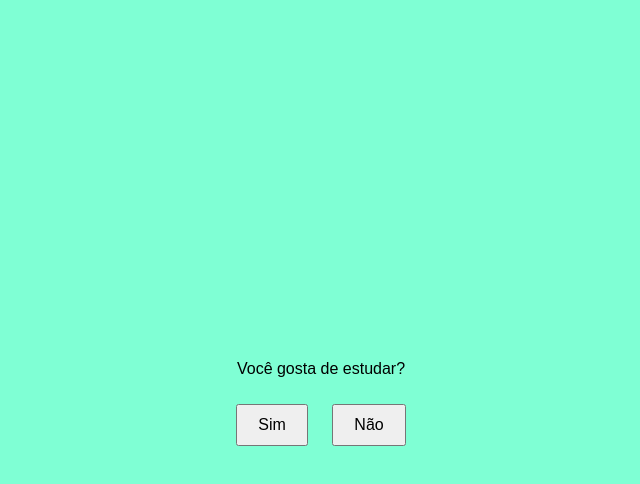
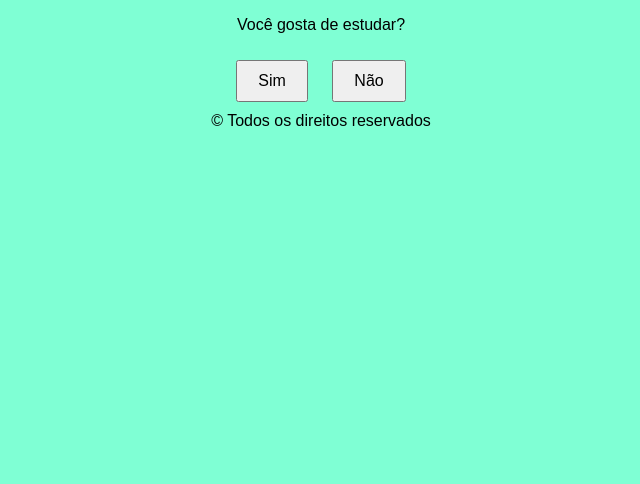
Before and after one commit to VINICIUS-20/aulaJavaScript, a plain HTML site: page aula9/index.html in a window 1280 px wide. Shown: the whole page, without its empty margins (319-959 px from the left). Drawn offline with Linux system fonts and the light colour scheme.

Commit message:
carregando footer

```diff
--- a/aula9/index.html
+++ b/aula9/index.html
@@ -13,6 +13,7 @@
         <button id="yesBtn">Sim</button>
         <button id="noBtn">Não</button>
     </div>
+    <footer class="footer">&copy; Todos os direitos reservados</footer>
     <script src="main.js"></script>
 </body>
 </html>
--- a/aula9/style.css
+++ b/aula9/style.css
@@ -1,6 +1,5 @@
 body{
     background-color: aquamarine;
-    display: flex;
     justify-content: center;
     align-items: center;
     font-family: Arial, Helvetica, sans-serif;
@@ -33,3 +32,8 @@ button{
         opacity: 0;
     }
 }
+
+.footer{
+
+    text-align: center;
+}
```
